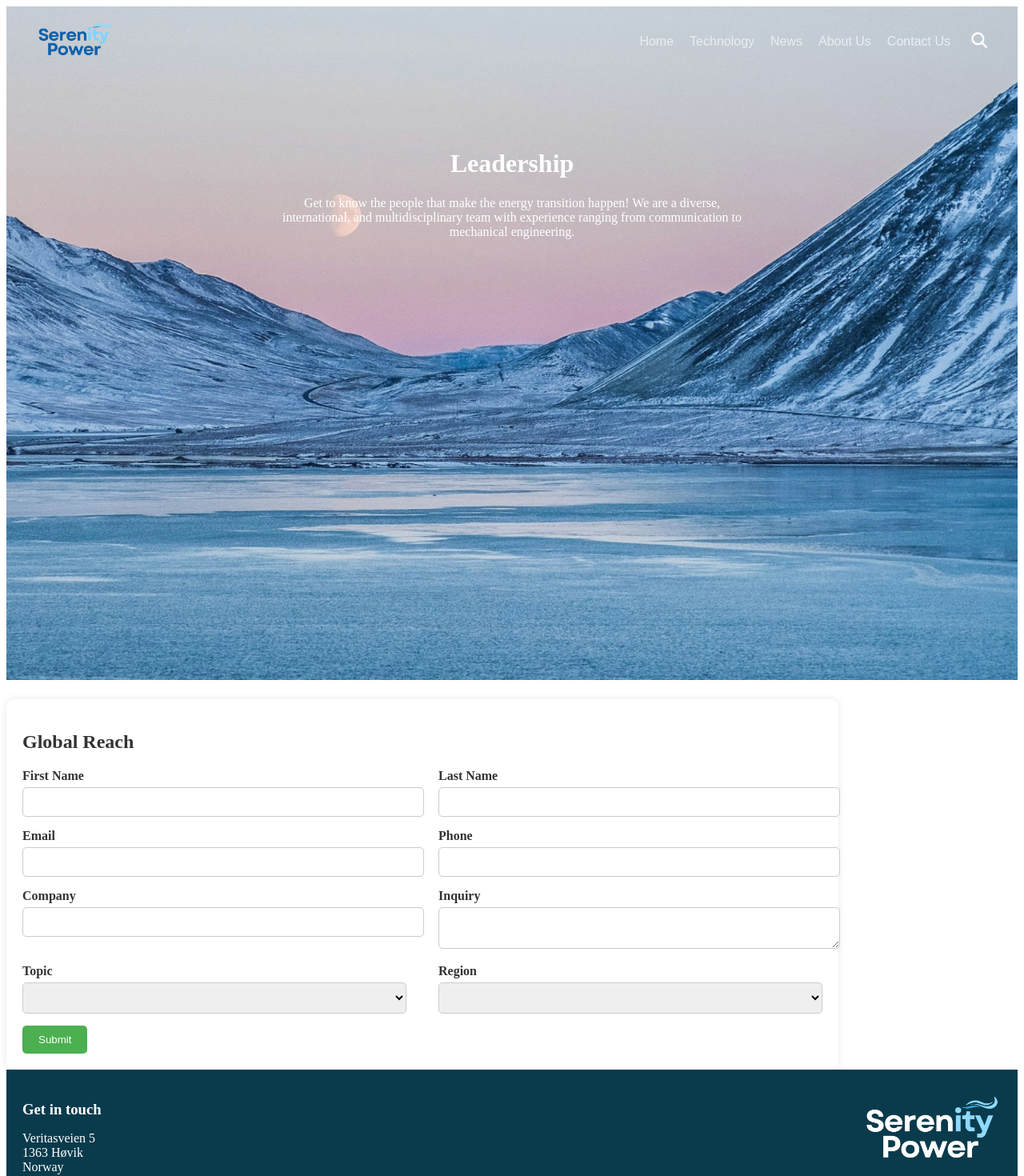
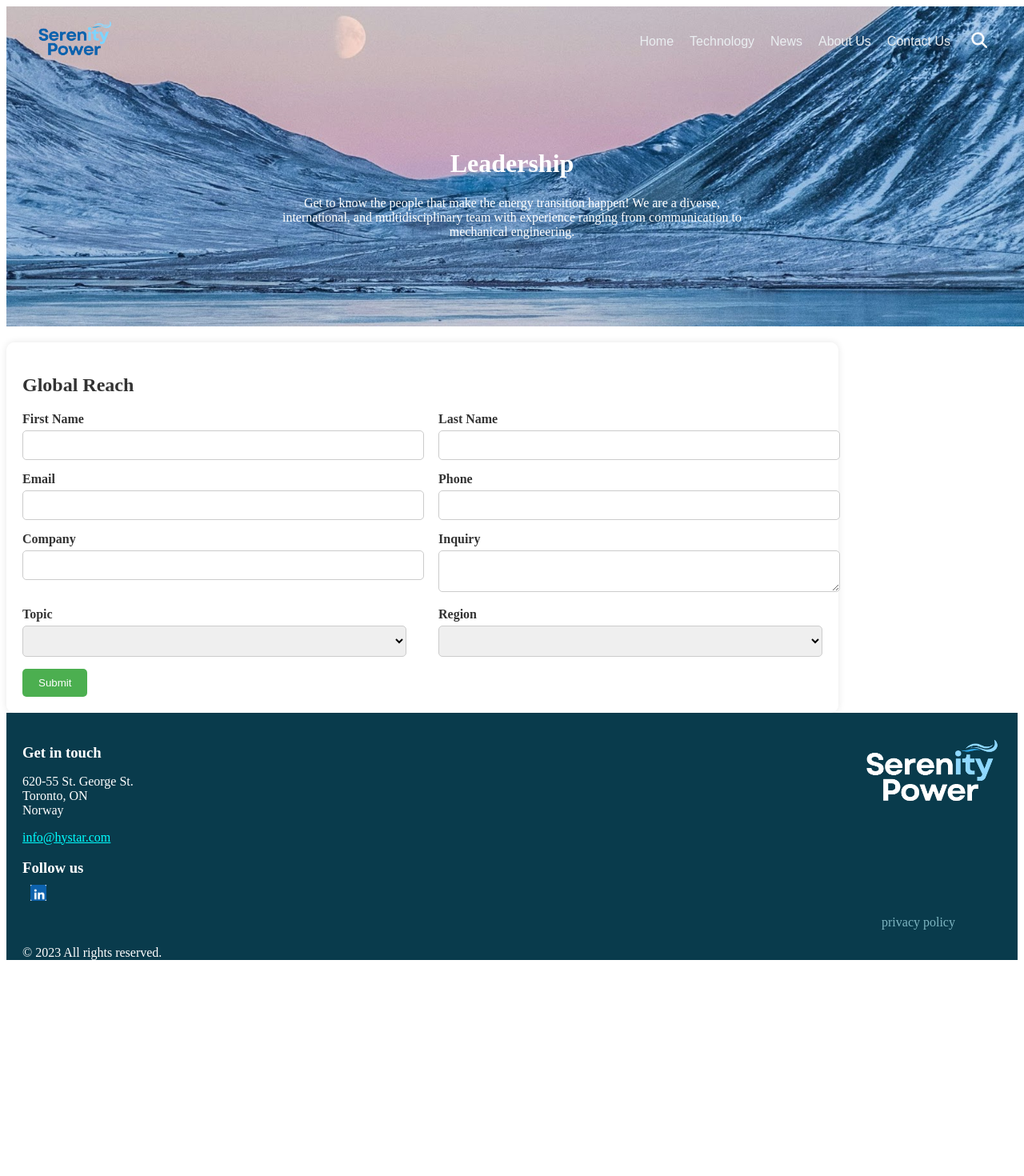
Before and after one commit to aleishacerny/sustain-hydro, a Vue app: page /contact-us in a window 1280 px wide. Shown: the top 1470 px of the page at 80% size. After the commit the page ends 1208 px from the top, so only its background shows below. Built offline with nearby package versions, Linux system fonts and the light colour scheme.

Commit message:
add pages parameter

```diff
--- a/package.json
+++ b/package.json
@@ -5,7 +5,8 @@
   "scripts": {
     "serve": "vue-cli-service serve",
     "build": "vue-cli-service build",
-    "lint": "vue-cli-service lint"
+    "lint": "vue-cli-service lint",
+    "deploy": "push-dir --dir=dist"
   },
   "dependencies": {
     "core-js": "^3.8.3",
@@ -20,6 +21,7 @@
     "@vue/cli-service": "~5.0.0",
     "eslint": "^7.32.0",
     "eslint-plugin-vue": "^8.0.3",
+    "push-dir": "^0.4.1",
     "vue-template-compiler": "^2.6.14"
   },
   "eslintConfig": {
--- a/src/components/PageFooter.vue
+++ b/src/components/PageFooter.vue
@@ -4,8 +4,8 @@
       <div class="left-section">
         <div class="contact-info">
           <h3>Get in touch</h3>
-          <p>Veritasveien 5<br>1363 Høvik<br>Norway</p>
-          <a href="mailto:info@hystar.com" style="color: aqua;">info@hystar.com</a>
+          <p>620-55 St. George St.<br>Toronto, ON<br>Norway</p>
+          <a href="mailto:contact@serenitypower.ca" style="color: aqua;">info@hystar.com</a>
         </div>
         <div class="social-media">
           <h3>Follow us</h3>
--- a/src/views/ContactUsView.vue
+++ b/src/views/ContactUsView.vue
@@ -85,7 +85,7 @@ export default {
     submitForm() {
       const { firstName, lastName, email, phone, company, inquiry, topic, region } = this.globalForm;
 
-      const mailtoLink = `mailto:info@hystar.com?subject=Inquiry from ${firstName} ${lastName}&body=
+      const mailtoLink = `mailto:contact@serenitypower.ca?subject=Inquiry from ${firstName} ${lastName}&body=
         First Name: ${firstName}%0D%0A
         Last Name: ${lastName}%0D%0A
         Email: ${email}%0D%0A
@@ -102,6 +102,12 @@ export default {
 </script>
 
 <style scoped>
+.background-container {
+  width: 100vw;
+  height: 50vh;
+  overflow: hidden;
+}
+
 .background-image {
   width: 100%;
   height: 100%;
--- a/src/views/LeadershipView.vue
+++ b/src/views/LeadershipView.vue
@@ -108,7 +108,7 @@ html, body {
   width: 100%;
   height: 100%;
   object-fit: cover;
-}ç
+}
 
 .background-text {
   position: absolute;
```
Also changed, not shown: 7 other files (tests, documents, lock files or other folders).
